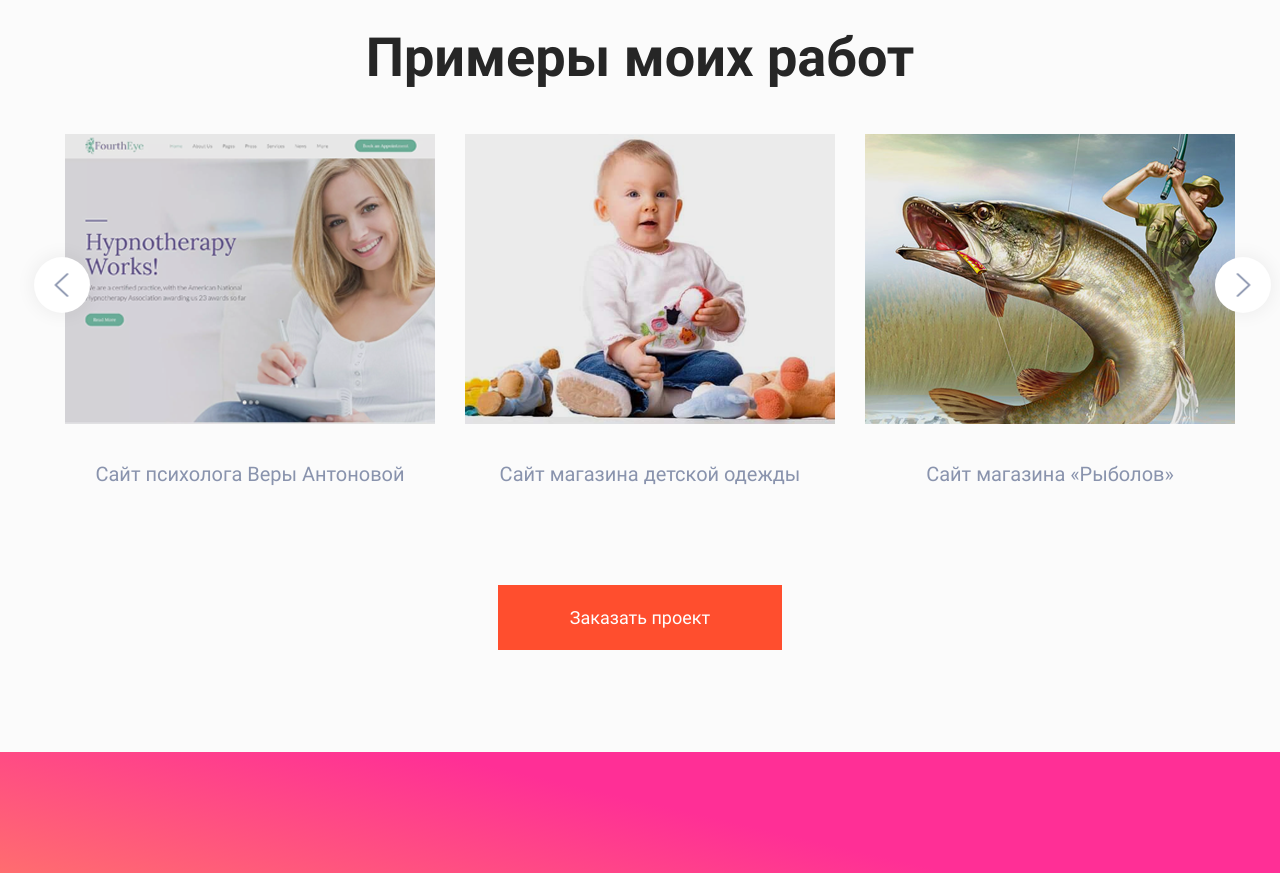
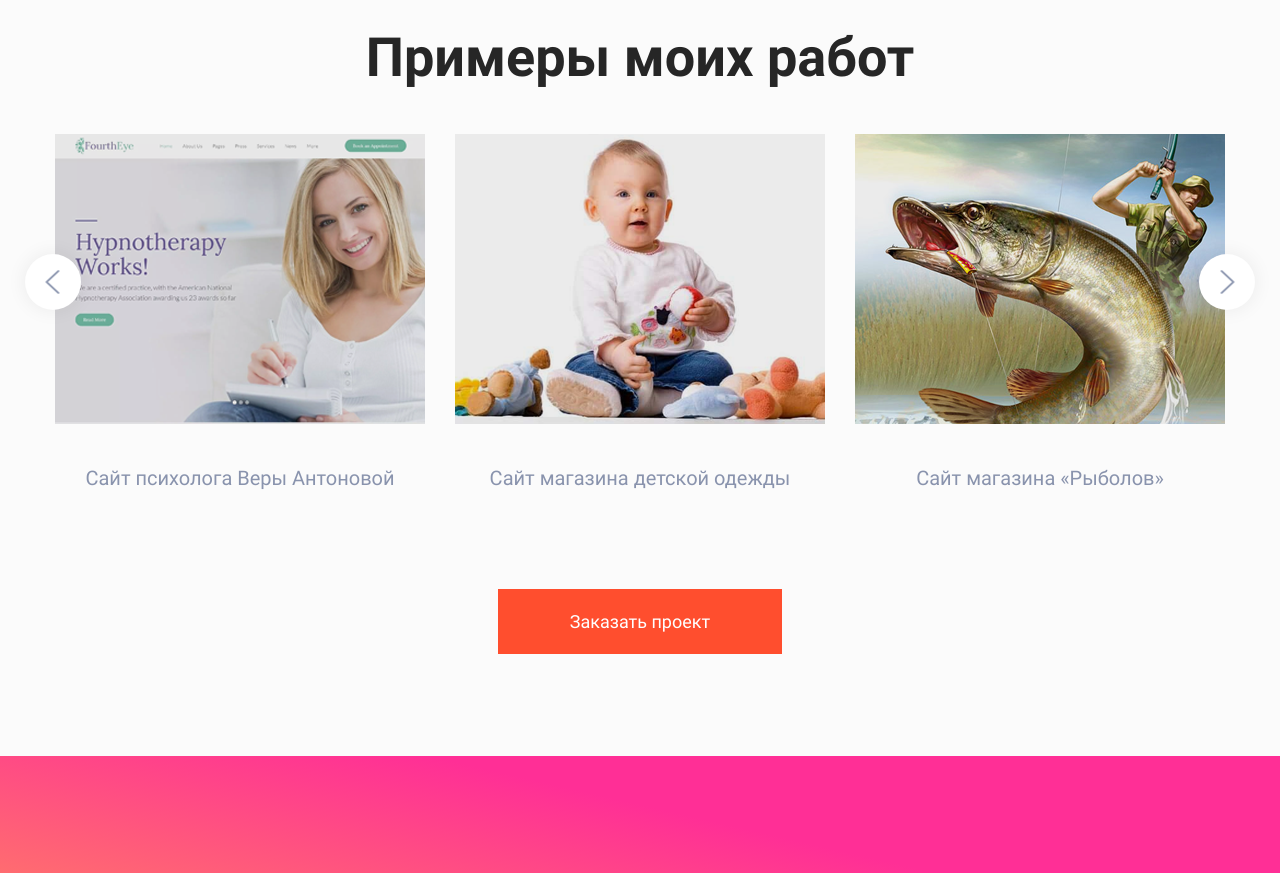
Before and after one commit to Coremotor/LandingPage, a plain HTML site: page index.html in a window 1280 px wide. Shown: the part 1560-2433 px from the top of the page. Drawn offline with Linux system fonts and the light colour scheme.

Commit message:
Правки

```diff
--- a/index.html
+++ b/index.html
@@ -89,24 +89,38 @@
     <h2 class="example-projects__title">Примеры моих работ</h2>
 
     <div class="carousel example-projects__carousel">
-      <button class="carousel__btn"></button>
+      <ul class="carousel__list list-style-reset ">
+        <li>
+          <button class="carousel__btn"></button>
+        </li>
 
-      <a href="" class="carousel__item">
-        <img src="img/project-psychology.png" alt="Сайт психолога Веры Антоновой">
-        <span class="carousel__text">Сайт психолога Веры Антоновой</span>
-      </a>
+        <li>
+          <button class="carousel__btn carousel__btn_rotate_180 carousel__btn_position"></button>
+        </li>
+      </ul>
 
-      <a href="" class="carousel__item">
-        <img src="img/project-child-clothes-store.png" alt="Сайт магазина детской одежды">
-        <span class="carousel__text">Сайт магазина детской одежды</span>
-      </a>
+      <figure class="carousel__item">
+        <a href="#">
+          <img src="img/project-psychology.png" alt="Сайт психолога Веры Антоновой">
+        </a>
+        <figcaption class="carousel__text">Сайт психолога Веры Антоновой</figcaption>
+      </figure>
 
-      <a href="" class="carousel__item">
-        <img src="img/project-fishman-store.png" alt="Сайт магазина «Рыболов»">
-        <span class="carousel__text">Сайт магазина «Рыболов»</span>
-      </a>
+      <figure class="carousel__item">
+        <a href="#">
+          <img src="img/project-child-clothes-store.png" alt="Сайт магазина детской одежды">
+        </a>
 
-      <button class="carousel__btn carousel__btn_rotate_180 carousel__btn_rotate_180"></button>
+        <figcaption class="carousel__text">Сайт магазина детской одежды</figcaption>
+      </figure>
+
+      <figure class="carousel__item">
+        <a href="#">
+          <img src="img/project-fishman-store.png" alt="Сайт магазина «Рыболов»">
+        </a>
+
+        <figcaption class="carousel__text">Сайт магазина «Рыболов»</figcaption>
+      </figure>
     </div>
 
     <!-- Всплывающее окно с информацией о клиенте
--- a/styles/carousel.css
+++ b/styles/carousel.css
@@ -3,8 +3,9 @@
 }
 
 .carousel__btn {
-  align-self: center;
-  z-index: 1;
+  position: absolute;
+  top: 120px;
+  right: -26px;
   width: 56px;
   height: 56px;
   background-image: url("/img/arrow.png");
@@ -13,28 +14,31 @@
   box-shadow: 0px 0px 20px 0px rgba(0,0,0,0.07);
   border: none;
   border-radius: 50%;
-  margin-right: -25px;
-  margin-top: -50px;
   padding: 0;
+
 }
 
 .carousel__btn_rotate_180 {
   transform: rotate(180deg);
 }
 
-.carousel__btn_rotate_180 {
-  margin-left: -50px;
+.carousel__btn_position {
+  left: 1144px;
+
+}
+.carousel__list {
+  position: relative;
 }
 
 .carousel__item {
   display: flex;
   flex-direction: column;
   align-items: center;
-  margin-right: 30px;
+  margin: 0 30px 0 0;
 }
 
 .carousel__item:last-child {
-  margin: 0;
+  margin-right: 0;
 }
 
 .carousel__text {
```
